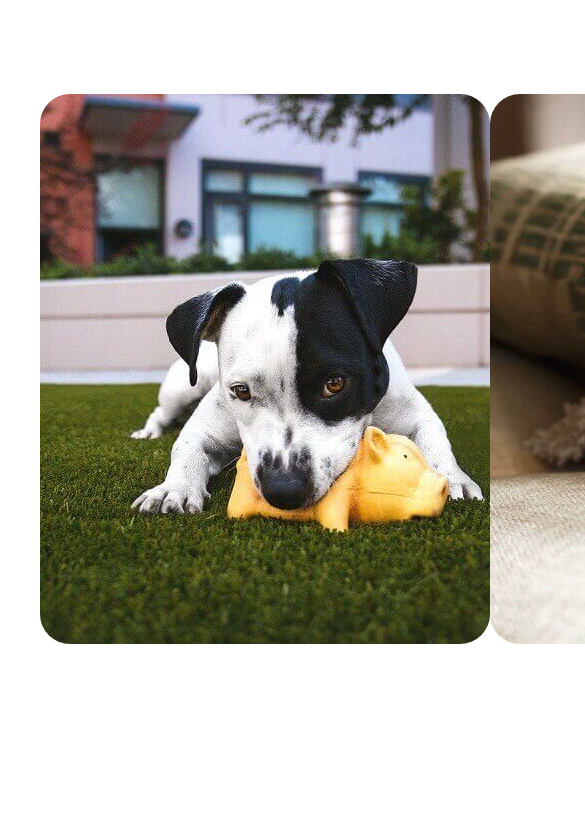
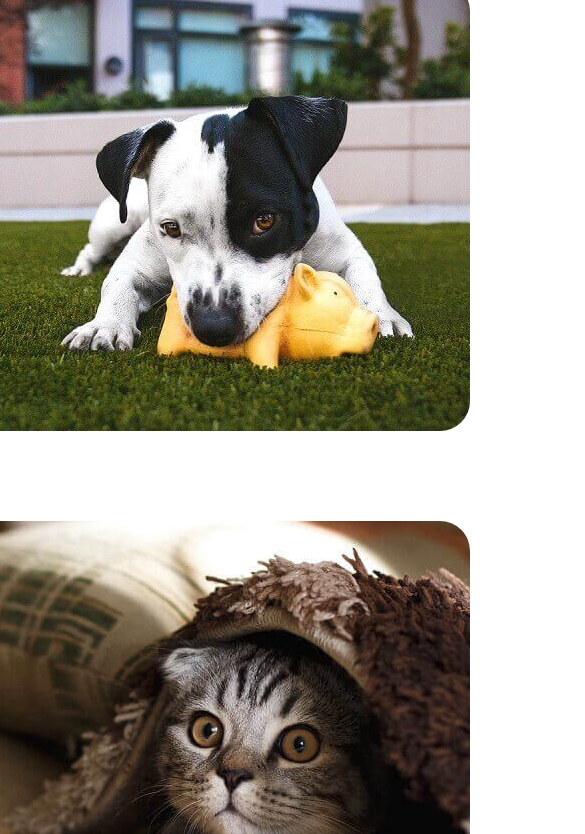
Before and after one commit to areketsuku/202207-w1ch3-alex-caldas, a plain HTML site: page index.html in a window 390 px wide. Shown: the part 484-1318 px from the top of the page, 585 px wide, since content can reach past the window. Before the commit the page ends 1198 px from the top, so only its background shows below. Drawn offline with Linux system fonts and the light colour scheme.

Commit message:
feature: proper media for images and button

```diff
--- a/style.css
+++ b/style.css
@@ -25,14 +25,25 @@ main > section {
     justify-content: space-between;
     align-items: center;
 }
-@media (min-width: 1000px) {
+@media (max-width: 1000px) {
+    main > section {
+        height: 350px;
+        display: flex;
+        flex-direction: column;
+    }
 }
 section:last-child {
     display: flex;
     flex-direction: row;
     justify-content: space-around;
 }
-@media (min-width: 1000px) {
+@media (max-width: 1000px) {
+    section:last-child {
+        height: 1700px;
+        display: flex;
+        flex-direction: column;
+        justify-content: space-around;
+    }
 }
 
 img {
@@ -42,8 +53,18 @@ img {
     border-radius: 30px;
 }
 
+@media (max-width: 1000px) {
+    img {
+        width: 550px;
+        height: 450px;
+        object-fit: none;
+        border-radius: 30px;
+    }
+}
+
 button {
     height: 70px;
+    width: 150px;
     white-space: nowrap;
     font-weight: bold;
     font-size: 18px;
@@ -67,3 +88,11 @@ h1 {
 h2 {
     font-size: 70px;
 }
+
+@media (max-width: 1000px) {
+    div {
+        display: flex;
+        flex-direction: column;
+        align-items: center;
+    }
+}
```
Also changed, not shown: details/mobile.png (renamed from mobile.png), 2 other files.
